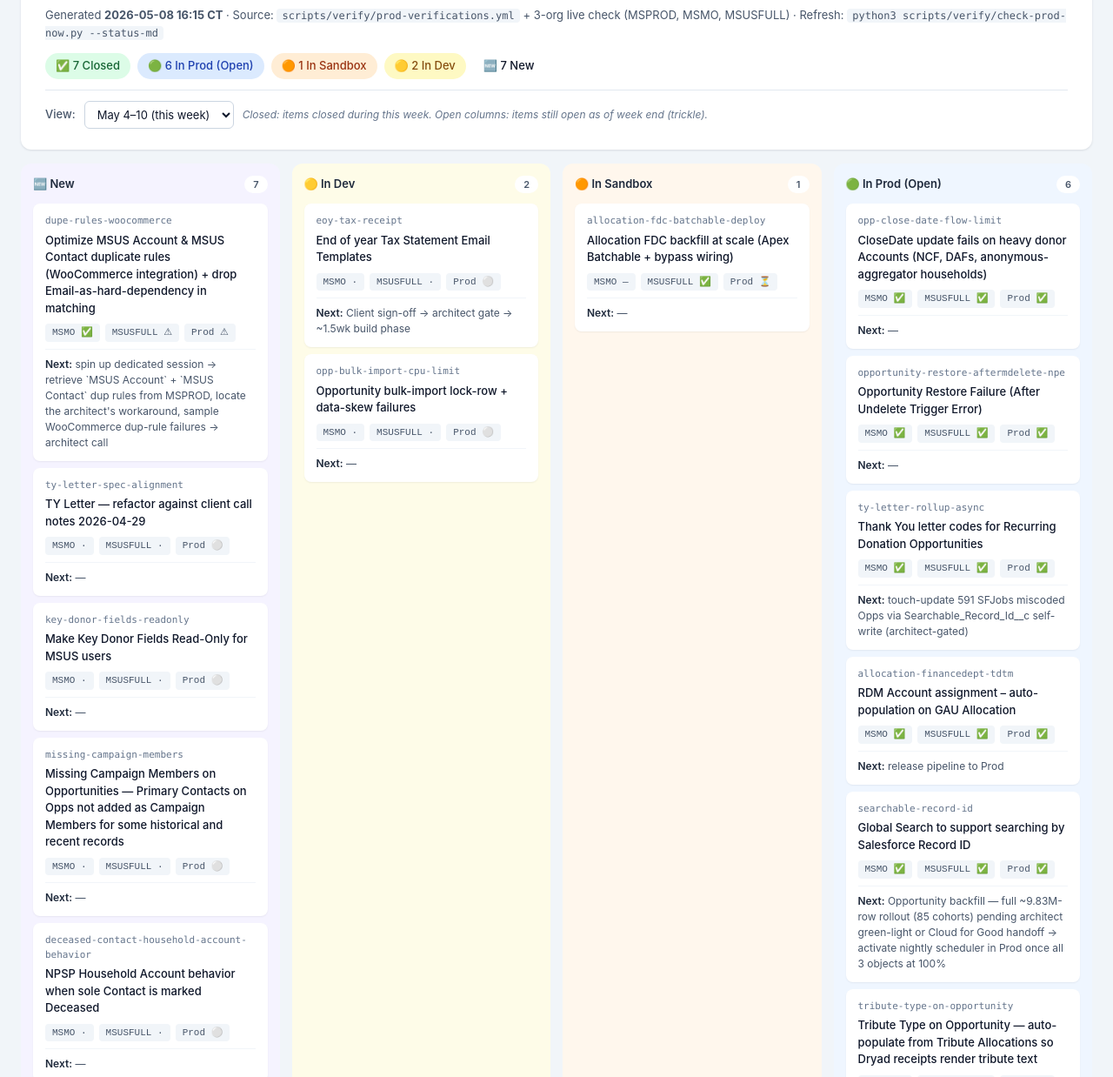
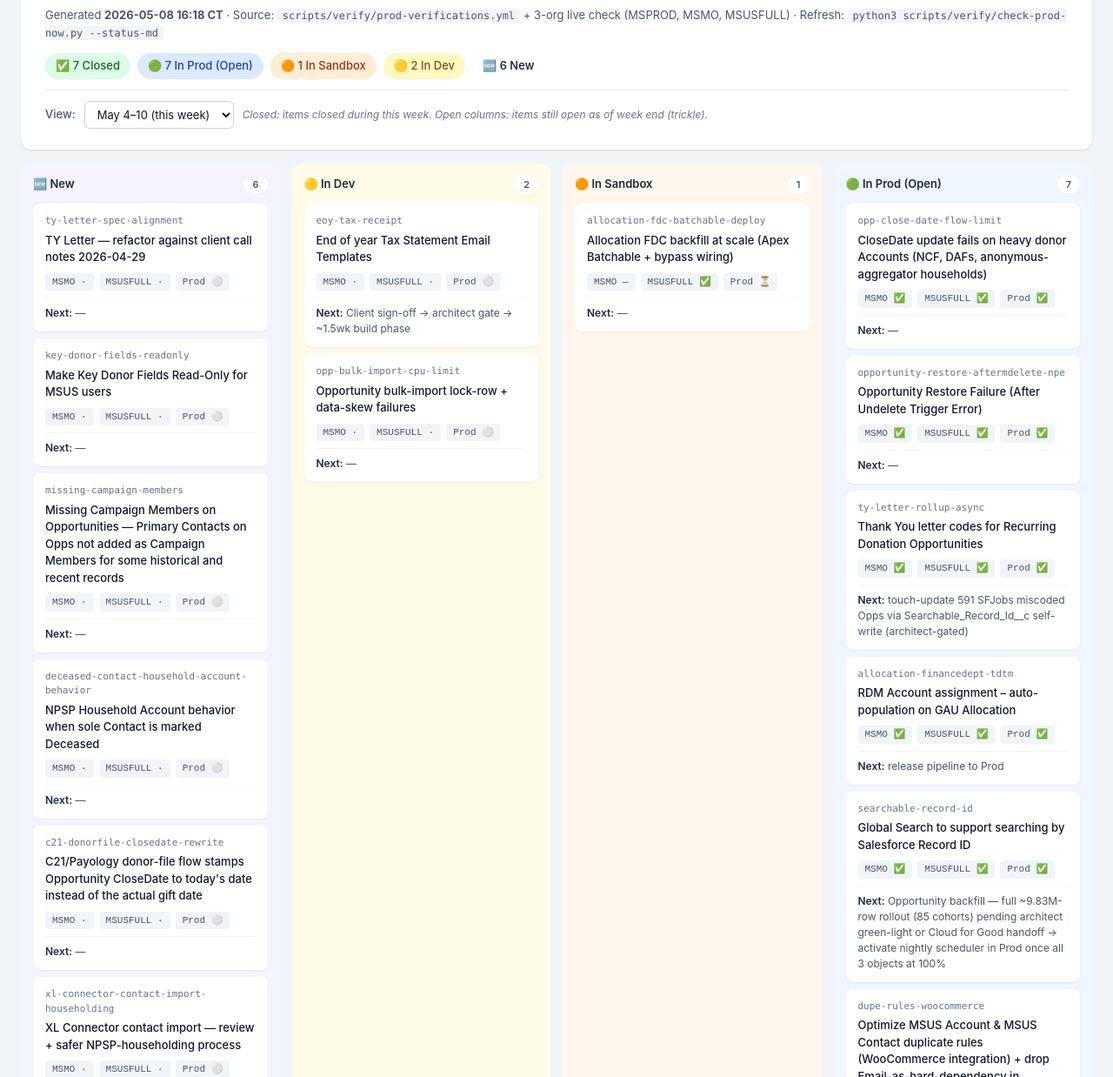
Before and after one commit to WEZANA-SOLUTIONS/mercyships-status, a plain HTML site: page index.html in a window 1280 px wide. Shown: the part 82-1320 px from the top of the page at 87% size. Drawn offline with Linux system fonts and the light colour scheme.

Commit message:
refresh 2026-05-08T21:19Z

```diff
--- a/index.html
+++ b/index.html
@@ -244,13 +244,13 @@
 <div class="container">
 <div class="header">
 <h1>Mercy Ships — Status Dashboard</h1>
-<div class="meta">Generated <strong>2026-05-08 16:15 CT</strong> · Source: <code>scripts/verify/prod-verifications.yml</code> + 3-org live check (MSPROD, MSMO, MSUSFULL) · Refresh: <code>python3 scripts/verify/check-prod-now.py --status-md</code></div>
+<div class="meta">Generated <strong>2026-05-08 16:18 CT</strong> · Source: <code>scripts/verify/prod-verifications.yml</code> + 3-org live check (MSPROD, MSMO, MSUSFULL) · Refresh: <code>python3 scripts/verify/check-prod-now.py --status-md</code></div>
 <div class="counts" id="counts">
 <span class="pill closed" data-stage="closed">✅ <span class="pill-count">20</span> Closed</span>
-<span class="pill in-prod" data-stage="in_prod_open">🟢 <span class="pill-count">6</span> In Prod (Open)</span>
+<span class="pill in-prod" data-stage="in_prod_open">🟢 <span class="pill-count">7</span> In Prod (Open)</span>
 <span class="pill sandbox" data-stage="in_sandbox">🟠 <span class="pill-count">1</span> In Sandbox</span>
 <span class="pill dev" data-stage="in_dev">🟡 <span class="pill-count">2</span> In Dev</span>
-<span class="pill backlog" data-stage="backlog">🆕 <span class="pill-count">7</span> New</span>
+<span class="pill backlog" data-stage="backlog">🆕 <span class="pill-count">6</span> New</span>
 </div>
 <div class="filter-row">
 <label for="weekFilter" class="filter-label">View:</label>
@@ -265,17 +265,7 @@
 </div>
 <div class="kanban">
 <div class="col backlog">
-<div class="col-header"><span>🆕 New</span><span class="col-count">7</span></div>
-<div class="card" data-stage="backlog" data-id="dupe-rules-woocommerce" data-filed-at="2026-05-08" data-closed-at="">
-<div class="card-id">dupe-rules-woocommerce</div>
-<div class="card-title">Optimize MSUS Account &amp; MSUS Contact duplicate rules (WooCommerce integration) + drop Email-as-hard-dependency in matching</div>
-<div class="card-orgs">
-<span class="org-tag">MSMO ✅</span>
-<span class="org-tag">MSUSFULL ⚠</span>
-<span class="org-tag">Prod ⚠</span>
-</div>
-<div class="card-next"><strong>Next:</strong> spin up dedicated session → retrieve `MSUS Account` + `MSUS Contact` dup rules from MSPROD, locate the architect's workaround, sample WooCommerce dup-rule failures → architect call</div>
-</div>
+<div class="col-header"><span>🆕 New</span><span class="col-count">6</span></div>
 <div class="card" data-stage="backlog" data-id="ty-letter-spec-alignment" data-filed-at="2026-04-29" data-closed-at="">
 <div class="card-id">ty-letter-spec-alignment</div>
 <div class="card-title">TY Letter — refactor against client call notes 2026-04-29</div>
@@ -374,7 +364,7 @@
 </div>
 </div>
 <div class="col in-prod">
-<div class="col-header"><span>🟢 In Prod (Open)</span><span class="col-count">6</span></div>
+<div class="col-header"><span>🟢 In Prod (Open)</span><span class="col-count">7</span></div>
 <div class="card" data-stage="in_prod_open" data-id="opp-close-date-flow-limit" data-filed-at="2026-05-07" data-closed-at="">
 <div class="card-id">opp-close-date-flow-limit</div>
 <div class="card-title">CloseDate update fails on heavy donor Accounts (NCF, DAFs, anonymous-aggregator households)</div>
@@ -424,6 +414,16 @@
 <span class="org-tag">Prod ✅</span>
 </div>
 <div class="card-next"><strong>Next:</strong> Opportunity backfill — full ~9.83M-row rollout (85 cohorts) pending architect green-light or Cloud for Good handoff → activate nightly scheduler in Prod once all 3 objects at 100%</div>
+</div>
+<div class="card" data-stage="in_prod_open" data-id="dupe-rules-woocommerce" data-filed-at="2026-05-08" data-closed-at="">
+<div class="card-id">dupe-rules-woocommerce</div>
+<div class="card-title">Optimize MSUS Account &amp; MSUS Contact duplicate rules (WooCommerce integration) + drop Email-as-hard-dependency in matching</div>
+<div class="card-orgs">
+<span class="org-tag">MSMO ✅</span>
+<span class="org-tag">MSUSFULL ⚠</span>
+<span class="org-tag">Prod ⚠</span>
+</div>
+<div class="card-next"><strong>Next:</strong> spin up dedicated session → retrieve `MSUS Account` + `MSUS Contact` dup rules from MSPROD, locate the architect's workaround, sample WooCommerce dup-rule failures → architect call</div>
 </div>
 <div class="card" data-stage="in_prod_open" data-id="tribute-type-on-opportunity" data-filed-at="2026-05-08" data-closed-at="">
 <div class="card-id">tribute-type-on-opportunity</div>
@@ -868,6 +868,15 @@
 <td class="stage"><span class="in-prod">🟢 In Prod (Open)</span></td>
 <td>Opportunity backfill — full ~9.83M-row rollout (85 cohorts) pending architect green-light or Cloud for Good handoff → activate nightly scheduler in Prod once all 3 objects at 100%</td>
 </tr>
+<tr data-stage="in_prod_open" data-id="dupe-rules-woocommerce" data-filed-at="2026-05-08" data-closed-at="">
+<td class="id">dupe-rules-woocommerce</td>
+<td>Optimize MSUS Account &amp; MSUS Contact duplicate rules (WooCommerce integration) + drop Email-as-hard-dependency in matching</td>
+<td class="center">✅</td>
+<td class="center">⚠</td>
+<td class="center">⚠</td>
+<td class="stage"><span class="in-prod">🟢 In Prod (Open)</span></td>
+<td>spin up dedicated session → retrieve `MSUS Account` + `MSUS Contact` dup rules from MSPROD, locate the architect's workaround, sample WooCommerce dup-rule failures → architect call</td>
+</tr>
 <tr data-stage="in_prod_open" data-id="tribute-type-on-opportunity" data-filed-at="2026-05-08" data-closed-at="">
 <td class="id">tribute-type-on-opportunity</td>
 <td>Tribute Type on Opportunity — auto-populate from Tribute Allocations so Dryad receipts render tribute text</td>
```
